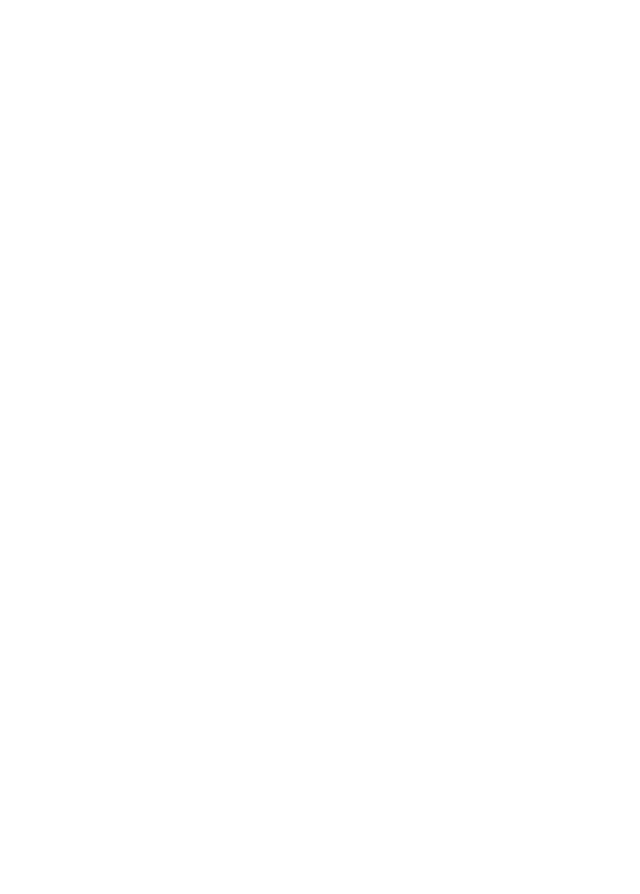
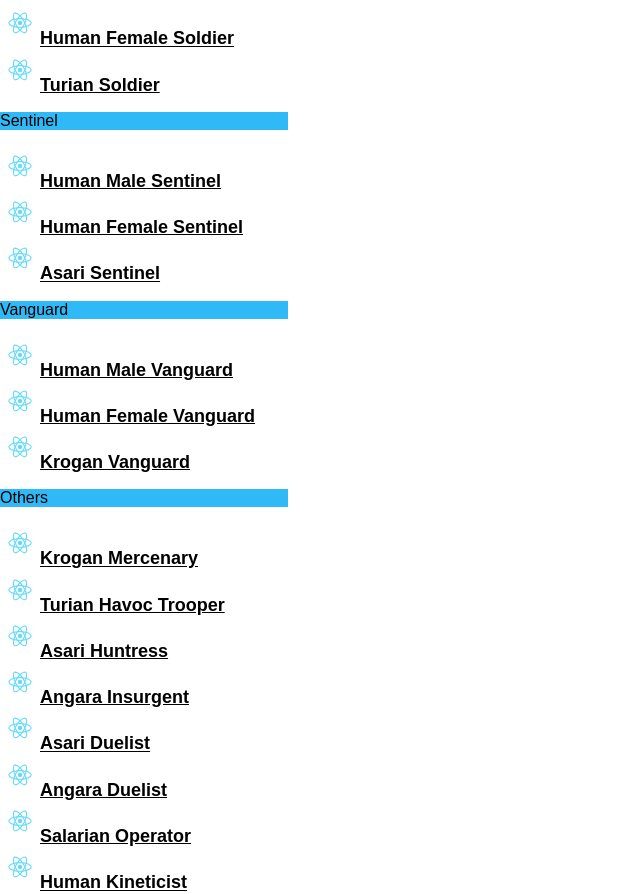
Before and after one commit to GillesDV/Andromeda-Skillpicker, a React (Create React App) app: page / in a window 1280 px wide. Shown: the part 677-1571 px from the top of the page, without its empty margins (0-640 px from the left). Before the commit the page ends 800 px from the top, so only its background shows below. Built offline with nearby package versions, Linux system fonts and the light colour scheme.

Commit message:
add experimental css + json skeleton (name + rarity)

```diff
--- a/src/Components/App.css
+++ b/src/Components/App.css
@@ -1,5 +1,6 @@
 .App {
   text-align: left;
+  width: 18em;
 }
 
 .App-logo {
@@ -28,3 +29,14 @@
 .vert-align{
   vertical-align: middle;
 }
+
+.typeCharacter{
+  background-color: #97C5CF;
+  /*color: white;*/
+
+}
+
+.typeCharacterLighterColor{
+  background: #2FB9F7;
+  /*color: white;*/
+}
--- a/src/Components/App.js
+++ b/src/Components/App.js
@@ -7,17 +7,122 @@
     super();
     this.state = {
       classList: {
-        Soldier: {
-          HumanMaleSoldier: {
-            Name: "Human Male Soldier"
+        Adept: {
+          HumanMaleAdept: {
+            Name: "Human Male Adept",
+            Rarity: "Common"
           },
-          HumanFemaleSoldier: {
-            Name: "Human Female Soldier"
+          HumanFemaleAdept: {
+            Name: "Human Female Adept",
+            Rarity: "Common"
+          },
+          AsariAdept: {
+            Name: "Asari Adept",
+            Rarity: "Uncommon"
           }
         },
         Engineer: {
           HumanMaleEngineer: {
-            Name: "Human Male Engineer"
+            Name: "Human Male Engineer",
+            Rarity: "Common"
+          },
+          HumanFemaleEngineer: {
+            Name: "Human Female Engineer",
+            Rarity: "Common"
+          },
+          KroganEngineer: {
+            Name: "Krogan Engineer",
+            Rarity: "Uncommon"
+          }
+        },
+        Infiltrator: {
+          HumanMaleInfiltrator: {
+            Name: "Human Male Infiltrator",
+            Rarity: "Common"
+          },
+          HumanMaleInfiltrator: {
+            Name: "Human Male Infiltrator",
+            Rarity: "Common"
+          },
+          SalarianInfiltrator: {
+            Name: "Salarian Infiltrator",
+            Rarity: "Uncommon"
+          }
+        },
+        Soldier: {
+          HumanMaleSoldier: {
+            Name: "Human Male Soldier",
+            Rarity: "Common"
+          },
+          HumanFemaleSoldier: {
+            Name: "Human Female Soldier",
+            Rarity: "Common"
+          },
+          TurianSoldier: {
+            Name: "Turian Soldier",
+            Rarity: "Uncommon"
+          }
+        },
+        Sentinel: {
+          HumanMaleSentinel: {
+            Name: "Human Male Sentinel",
+            Rarity: "Common"
+          },
+          HumanFemaleSentinel: {
+            Name: "Human Female Sentinel",
+            Rarity: "Common"
+          },
+          AsariSentinel: {
+            Name: "Asari Sentinel",
+            Rarity: "Uncommon"
+          }
+        },
+        Vanguard: {
+          HumanMaleVanguard: {
+            Name: "Human Male Vanguard",
+            Rarity: "Common"
+          },
+          HumanFemaleVanguard: {
+            Name: "Human Female Vanguard",
+            Rarity: "Common"
+          },
+          KroganVanguard: {
+            Name: "Krogan Vanguard",
+            Rarity: "Uncommon"
+          }
+        },
+        Others: {
+          KroganMercenary: {
+            Name: "Krogan Mercenary",
+            Rarity: "Rare"
+          },
+          TurianHavocTrooper: {
+            Name: "Turian Havoc Trooper",
+            Rarity: "Rare"
+          },
+          AsariHuntress: {
+            Name: "Asari Huntress",
+            Rarity: "Rare"
+          },
+          AngaraInsurgent: {
+            Name: "Angara Insurgent",
+            Rarity: "Rare"
+          },
+          AsariDuelist: {
+            Name: "Asari Duelist",
+            Rarity: "Ultra-Rare"
+          },
+          AngaraDuelist: {
+            Name: "Angara Duelist",
+            Rarity: "Ultra-Rare"
+          },
+          SalarianOperator: {
+            Name: "Salarian Operator",
+            Rarity: "Ultra-Rare"
+          },
+          HumanKineticist: {
+            Name: "Human Kineticist",
+            Rarity: "Ultra-Rare"
           }
         }
 
@@ -27,7 +132,7 @@
   render() {
     return (
       <div className="App">
-        <ClassList classList={this.state.classList} />
+        <ClassList classList={this.state.classList} className="App" />
       </div>
     );
   }
--- a/src/Components/ClassListComponent.js
+++ b/src/Components/ClassListComponent.js
@@ -7,7 +7,7 @@
     var types = [];
 
     for(var selectedType in this.props.classList){
-      types.push(<p key={selectedType}> {selectedType} </p>);
+      types.push(<p className="typeCharacterLighterColor" key={selectedType}> {selectedType} </p>);
       for(var person in this.props.classList[selectedType]){
         types.push( <ListItem completeClass={this.props.classList[selectedType][person].Name}
                               key={this.props.classList[selectedType][person].Name}/> );
```
